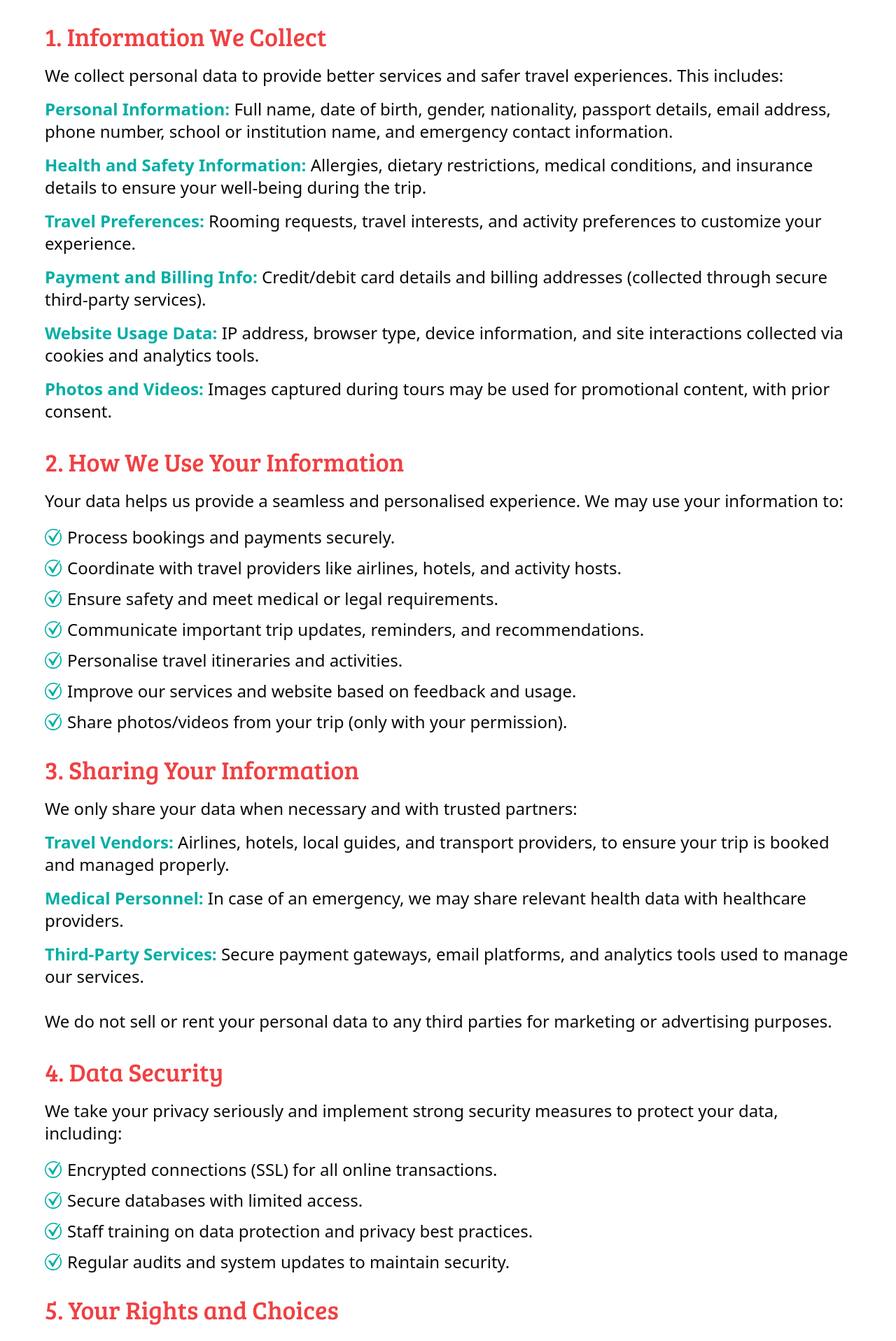
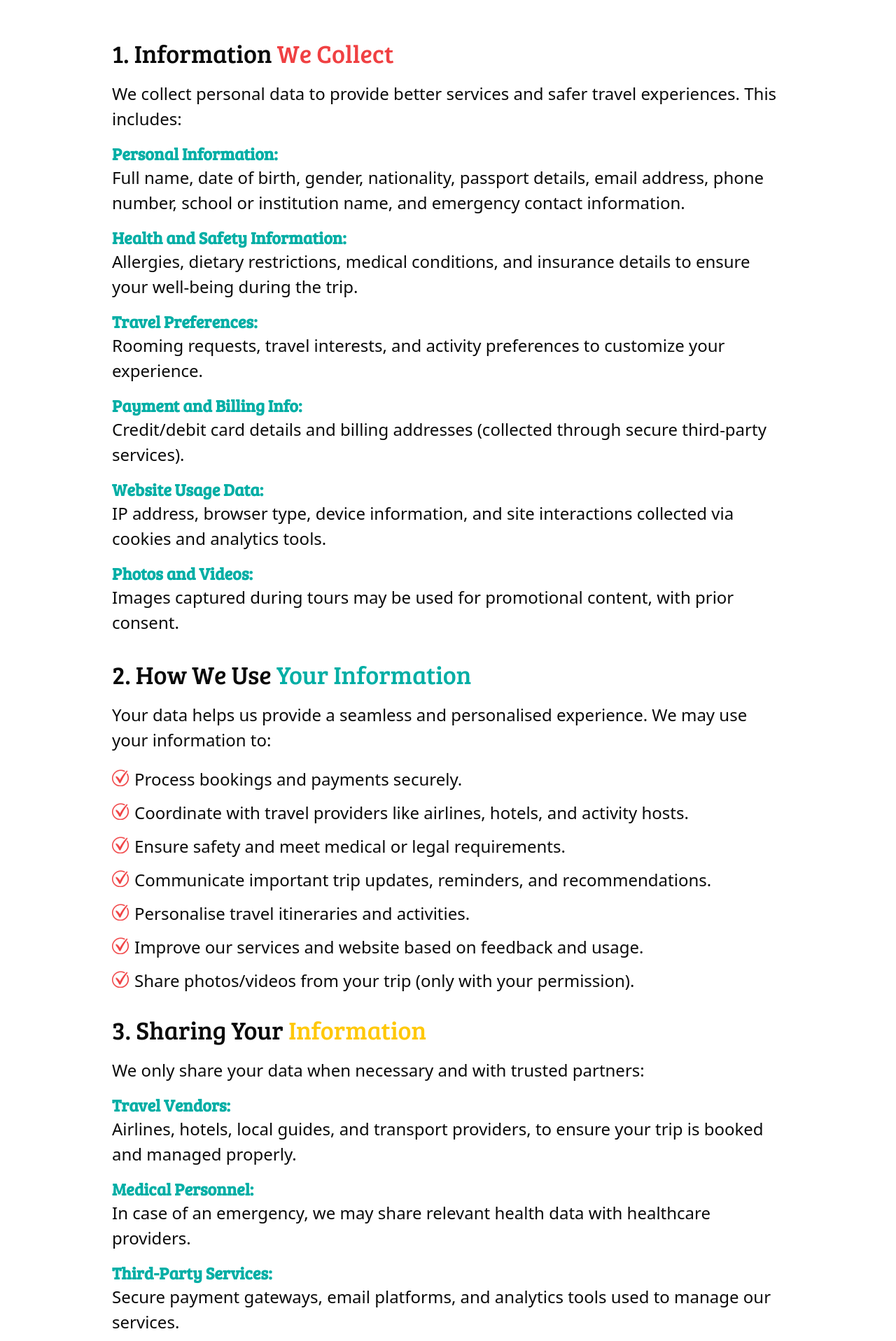
Before and after one commit to sovatkumar/Bridge-bond, a Next.js app: page /privacy-policy in a window 1280 px wide. Shown: the part 520-2437 px from the top of the page at 70% size. Built offline with nearby package versions, Linux system fonts and the light colour scheme.

Commit message:
add new FAQ page icon; update styles and structure for improved layout and accessibility in FAQs and Privacy Policy pages

```diff
--- a/src/app/(pages)/(servicepages)/privacy-policy/page.tsx
+++ b/src/app/(pages)/(servicepages)/privacy-policy/page.tsx
@@ -23,10 +23,10 @@ export default function page() {
         "Disable cookies via your browser settings or opt out of tracking.",
     ];
     return (
-    <div className="container py-20">
+        <div className="container py-20 lg:w-3/4">
             <div>
-        <h1 className="primary-red text-4xl md:text-6xl py-5">Introduction</h1>
-        <p className="text-xl md:text-2xl">
+                <h1 className="text-4xl md:text-6xl py-5">Introduction</h1>
+                <p className="text-lg md:text-2xl leading-normal lg:leading-9">
                     At Roam and Learn, we&apos;re committed to protecting your privacy and ensuring the security of your personal information. This Privacy Policy is here to explain what data we collect, why we need it, how we use it, and how we keep it safe.
                     <br />
                     <br />
@@ -35,65 +35,71 @@ export default function page() {
             </div>
             <article>
                 <div className="pt-10">
-          <h1 className="primary-red text-2xl md:text-4xl py-5">
-            1. Information We Collect
+                    <h1 className="text-2xl md:text-4xl py-5">
+                        1. Information <span className="primary-red">We Collect</span>
                     </h1>
-          <p className="text-xl md:text-2xl pb-4">
+                    <p className="text-lg md:text-2xl pb-4 leading-normal lg:leading-9">
                         We collect personal data to provide better services and safer travel experiences. This includes:
                     </p>
-          <p className="text-xl md:text-2xl pb-4">
-            <strong className="primary-blue">Personal Information:</strong> Full
-            name, date of birth, gender, nationality, passport details, email
+
+                    <h2 className="primary-blue text-xl md:text-2xl font-semibold"><strong>Personal Information:</strong></h2>
+                    <p className="text-lg md:text-2xl pb-4 leading-normal lg:leading-9">Full name, date of birth, gender, nationality, passport details, email
                         address, phone number, school or institution name, and emergency
-            contact information.
-          </p>
-          <p className="text-xl md:text-2xl pb-4">
-            <strong className="primary-blue">
+                        contact information.</p>
+
+                    <h2 className="primary-blue text-xl md:text-2xl font-semibold"><strong className="primary-blue">
                         Health and Safety Information:
-            </strong>{" "}
+                    </strong>
+                    </h2>
+                    <p className="text-lg md:text-2xl pb-4 leading-normal lg:leading-9">
                         Allergies, dietary restrictions, medical conditions, and insurance
                         details to ensure your well-being during the trip.
                     </p>
-          <p className="text-xl md:text-2xl pb-4">
-            <strong className="primary-blue">Travel Preferences:</strong>{" "}
+
+                    <h2 className="primary-blue text-xl md:text-2xl font-semibold"><strong className="primary-blue">Travel Preferences:</strong></h2>
+                    <p className="text-lg md:text-2xl pb-4 leading-normal lg:leading-9">
                         Rooming requests, travel interests, and activity preferences to
                         customize your experience.
                     </p>
-          <p className="text-xl md:text-2xl pb-4">
-            <strong className="primary-blue">Payment and Billing Info:</strong>{" "}
+
+                    <h2 className="primary-blue text-xl md:text-2xl font-semibold">
+                        <strong className="primary-blue">Payment and Billing Info:</strong></h2>
+                    <p className="text-lg md:text-2xl pb-4 leading-normal lg:leading-9">
                         Credit/debit card details and billing addresses (collected through
                         secure third-party services).
                     </p>
-          <p className="text-xl md:text-2xl pb-4">
-            <strong className="primary-blue">Website Usage Data:</strong> IP
-            address, browser type, device information, and site interactions
+
+                    <h2 className="primary-blue text-xl md:text-2xl font-semibold">
+                        <strong className="primary-blue">Website Usage Data:</strong></h2>
+                    <p className="text-lg md:text-2xl pb-4 leading-normal lg:leading-9">IP address, browser type, device information, and site interactions
                         collected via cookies and analytics tools.
                     </p>
-          <p className="text-xl md:text-2xl pb-4">
-            <strong className="primary-blue">Photos and Videos:</strong> Images
-            captured during tours may be used for promotional content, with
+
+                    <h2 className="primary-blue text-xl md:text-2xl font-semibold">
+                        <strong className="primary-blue">Photos and Videos:</strong></h2>
+                    <p className="text-lg md:text-2xl pb-4 leading-normal lg:leading-9">Images captured during tours may be used for promotional content, with
                         prior consent.
                     </p>
                 </div>
             </article>
             <article>
                 <div>
-          <h1 className="primary-red text-2xl md:text-4xl py-5">
-            2. How We Use Your Information
+                    <h1 className="text-2xl md:text-4xl py-5">
+                        2. How We Use <span className="primary-blue">Your Information</span>
                     </h1>
-          <p className="text-xl md:text-2xl pb-5">
+                    <p className="text-lg md:text-2xl pb-5 leading-normal lg:leading-9">
                         Your data helps us provide a seamless and personalised experience.
                         We may use your information to:
                     </p>
                     {paragraphs.map((text, index) => (
                         <p
                             key={index}
-              className="flex gap-2 items-start text-xl md:text-2xl pb-3"
+                            className="flex gap-2 items-start text-lg md:text-2xl pb-3 leading-normal lg:leading-9"
                         >
                             <Image
                                 width={24}
                                 height={24}
-                src="/icons/objects.png"
+                                src="/icons/objects-red.png"
                                 alt="list-icon"
                                 className="object-contain mt-1"
                             />
@@ -104,28 +110,30 @@ export default function page() {
             </article>
             <article>
                 <div>
-          <h1 className="primary-red text-2xl md:text-4xl py-5">
-            3. Sharing Your Information
+                    <h1 className="text-2xl md:text-4xl py-5">
+                        3. Sharing Your <span className="primary-yellow">Information</span>
                     </h1>
-          <p className="text-xl md:text-2xl pb-4">
+                    <p className="text-lg md:text-2xl pb-4 leading-normal lg:leading-9">
                         We only share your data when necessary and with trusted partners:
                     </p>
-          <p className="text-xl md:text-2xl pb-4">
-            <strong className="primary-blue">Travel Vendors: </strong> Airlines,
-            hotels, local guides, and transport providers, to ensure your trip
+
+                    <h2 className="primary-blue text-xl md:text-2xl font-semibold"><strong className="primary-blue">Travel Vendors: </strong></h2>
+                    <p className="text-lg md:text-2xl pb-4 leading-normal lg:leading-9">Airlines, hotels, local guides, and transport providers, to ensure your trip
                         is booked and managed properly.
                     </p>
-          <p className="text-xl md:text-2xl pb-4">
-            <strong className="primary-blue">Medical Personnel: </strong>In case
-            of an emergency, we may share relevant health data with healthcare
+
+                    <h2 className="primary-blue text-xl md:text-2xl font-semibold">
+                        <strong className="primary-blue">Medical Personnel: </strong></h2>
+                    <p className="text-lg md:text-2xl pb-4 leading-normal lg:leading-9 ">In case of an emergency, we may share relevant health data with healthcare
                         providers.
                     </p>
-          <p className="text-xl md:text-2xl pb-4">
-            <strong className="primary-blue">Third-Party Services:</strong>{" "}
-            Secure payment gateways, email platforms, and analytics tools used
+
+                    <h2 className="primary-blue text-xl md:text-2xl font-semibold">
+                        <strong className="primary-blue">Third-Party Services:</strong></h2>
+                    <p className="text-lg md:text-2xl pb-4 leading-normal lg:leading-9"> Secure payment gateways, email platforms, and analytics tools used
                         to manage our services.
                     </p>
-          <p className="text-xl md:text-2xl py-4">
+                    <p className="text-lg md:text-2xl pb-4 leading-normal lg:leading-9">
                         We do not sell or rent your personal data to any third parties for
                         marketing or advertising purposes.
                     </p>
@@ -133,22 +141,22 @@ export default function page() {
             </article>
             <article>
                 <div>
-          <h1 className="primary-red text-2xl md:text-4xl py-5">
-            4. Data Security
+                    <h1 className="text-2xl md:text-4xl py-5">
+                        4. Data <span className="primary-red">Security</span>
                     </h1>
-          <p className="text-xl md:text-2xl pb-5">
+                    <p className="text-lg md:text-2xl pb-5 leading-normal lg:leading-9">
                         We take your privacy seriously and implement strong security
                         measures to protect your data, including:
                     </p>
                     {DataParagraphs.map((text, index) => (
                         <p
                             key={index}
-              className="flex gap-2 items-start text-xl md:text-2xl pb-3"
+                            className="flex gap-2 items-start text-lg md:text-2xl pb-3 leading-normal lg:leading-9"
                         >
                             <Image
                                 width={24}
                                 height={24}
-                src="/icons/objects.png"
+                                src="/icons/objects-red.png"
                                 alt="list-icon"
                                 className="object-contain mt-1"
                             />
@@ -159,28 +167,28 @@ export default function page() {
             </article>
             <article>
                 <div>
-          <h1 className="primary-red text-2xl md:text-4xl py-5">
-            5. Your Rights and Choices
+                    <h1 className="text-2xl md:text-4xl py-5">
+                        5. Your Rights and <span className="primary-blue">Choices</span>
                     </h1>
-          <p className="text-xl md:text-2xl pb-5">
+                    <p className="text-lg md:text-2xl pb-5 leading-normal lg:leading-9">
                         You have control over your personal information. You can:
                     </p>
                     {ChoicesPara.map((text, index) => (
                         <p
                             key={index}
-              className="flex gap-2 items-start text-xl md:text-2xl pb-3"
+                            className="flex gap-2 items-start text-lg md:text-2xl pb-3 leading-normal lg:leading-9"
                         >
                             <Image
                                 width={24}
                                 height={24}
-                src="/icons/objects.png"
+                                src="/icons/objects-red.png"
                                 alt="list-icon"
                                 className="object-contain mt-1"
                             />
                             <span>{text}</span>
                         </p>
                     ))}
-          <p className="text-xl md:text-2xl py-5">
+                    <p className="text-lg md:text-2xl py-5 leading-normal lg:leading-9">
                         To make a request, email us at [insert email address]. We&apos;ll respond
                         within 30 days.
                     </p>
@@ -188,15 +196,15 @@ export default function page() {
             </article>
             <article>
                 <div>
-          <h1 className="primary-red text-2xl md:text-4xl py-5">
-            6. Cookies and Tracking Technologies
+                    <h1 className="text-2xl md:text-4xl py-5">
+                        6. Cookies and Tracking <span className="primary-yellow">Technologies</span>
                     </h1>
-          <p className="text-xl md:text-2xl pb-4">
+                    <p className="text-lg md:text-2xl pb-4 leading-normal lg:leading-9">
                         Our website uses cookies to enhance user experience, gather
                         statistics, and improve performance. Cookies help us remember your
                         preferences and understand how our site is used.
                     </p>
-          <p className="text-xl md:text-2xl pb-4">
+                    <p className="text-lg md:text-2xl pb-4 leading-normal lg:leading-9">
                         You can manage or disable cookies through your browser settings.
                         However, some features may not work properly if cookies are
                         disabled.
@@ -205,15 +213,15 @@ export default function page() {
             </article>
             <article>
                 <div>
-          <h1 className="primary-red text-2xl md:text-4xl py-5">
-            7. Data Retention
+                    <h1 className="text-2xl md:text-4xl py-5">
+                        7. Data <span className="primary-red">Retention</span>
                     </h1>
-          <p className="text-xl md:text-2xl pb-4">
+                    <p className="text-lg md:text-2xl pb-4 leading-normal lg:leading-9">
                         We only keep your data for as long as needed to fulfill the purposes
                         listed in this policy. Once it&apos;s no longer needed, we delete it
                         securely.
                     </p>
-          <p className="text-xl md:text-2xl pb-4">
+                    <p className="text-lg md:text-2xl pb-4 leading-normal lg:leading-9">
                         In some cases, we may keep data longer if required by law (e.g.,
                         financial records).
                     </p>
@@ -221,15 +229,15 @@ export default function page() {
             </article>
             <article>
                 <div>
-          <h1 className="primary-red text-2xl md:text-4xl py-5">
-            8. Updates to This Policy
+                    <h1 className="text-2xl md:text-4xl py-5">
+                        8. Updates to <span className="primary-blue">This Policy</span>
                     </h1>
-          <p className="text-xl md:text-2xl pb-4">
+                    <p className="text-lg md:text-2xl pb-4 leading-normal lg:leading-9">
                         We may update this Privacy Policy from time to time. If we make
                         significant changes, we&apos;ll notify you by email or through a notice
                         on our website.
                     </p>
-          <p className="text-xl md:text-2xl pb-4">
+                    <p className="text-lg md:text-2xl pb-4 leading-normal lg:leading-9">
                         The 'Last updated&apos; date at the top of the policy will show you when
                         it was last changed.
                     </p>
@@ -237,18 +245,18 @@ export default function page() {
             </article>
             <article>
                 <div>
-          <h1 className="primary-red text-2xl md:text-4xl py-5">
-            9. Contact Us
+                    <h1 className="text-2xl md:text-4xl py-5">
+                        9. Contact <span className="primary-yellow">Us</span>
                     </h1>
-          <p className="text-xl md:text-2xl pb-5">
+                    <p className="text-lg md:text-2xl pb-5 leading-normal lg:leading-9">
                         Have questions or concerns about your privacy? Feel free to reach
                         out.
                     </p>
-          <p className="text-xl md:text-2xl pb-5">
+                    <p className="text-lg md:text-2xl pb-5 leading-normal lg:leading-9">
                         <strong className="primary-blue">Email us at: </strong> [insert
                         email address]
                     </p>
-          <p className="text-xl md:text-2xl pb-5">
+                    <p className="text-lg md:text-2xl pb-5 leading-normal lg:leading-9">
                         We&apos;re happy to help and will do our best to respond quickly.
                     </p>
                 </div>
```
Also changed, not shown: src/app/(pages)/(servicepages)/faqs/page.tsx (+19 -18 lines), public/icons/Objects-red.png (added). Lines whose indentation alone changed are shown as unchanged.
